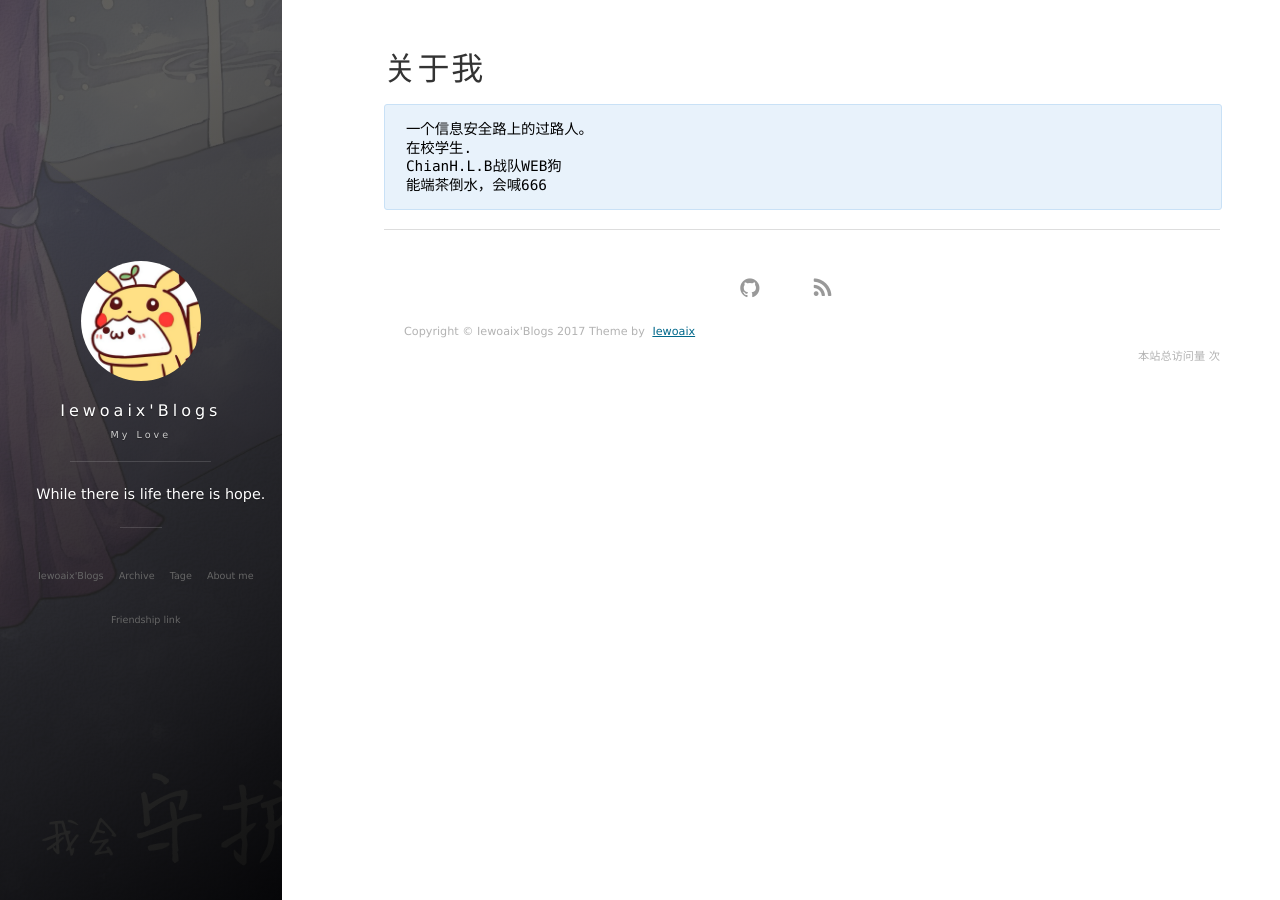
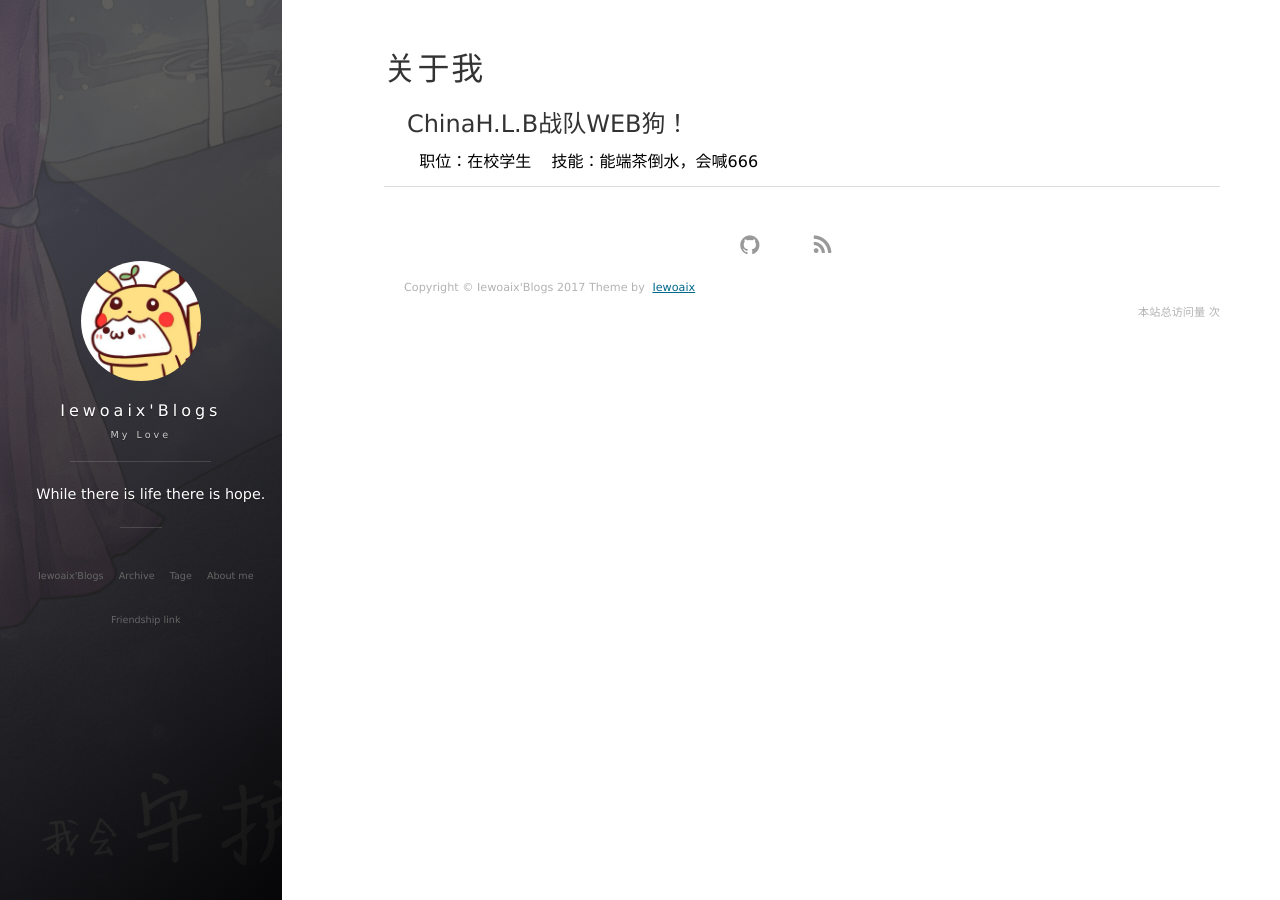
Before and after one commit to blubiu/blubiu.github.io, a Jekyll site: the page built from about.md, in a window 1280 px wide. Built offline with Jekyll 4.4.1, drawn with Linux system fonts in a browser that asks for light colours; nearby versions of some CDN libraries; comment, search, counter and statistics services are not loaded.

Commit message:
Update about.md

```diff
--- a/about.md
+++ b/about.md
@@ -2,8 +2,8 @@
 layout: page
 title: 关于我
 ---
+    ChinaH.L.B战队WEB狗！
+---
 
-    一个信息安全路上的过路人。
-    在校学生.
-    ChianH.L.B战队WEB狗
-    能端茶倒水，会喊666
+    职位：在校学生
+    技能：能端茶倒水，会喊666
```
